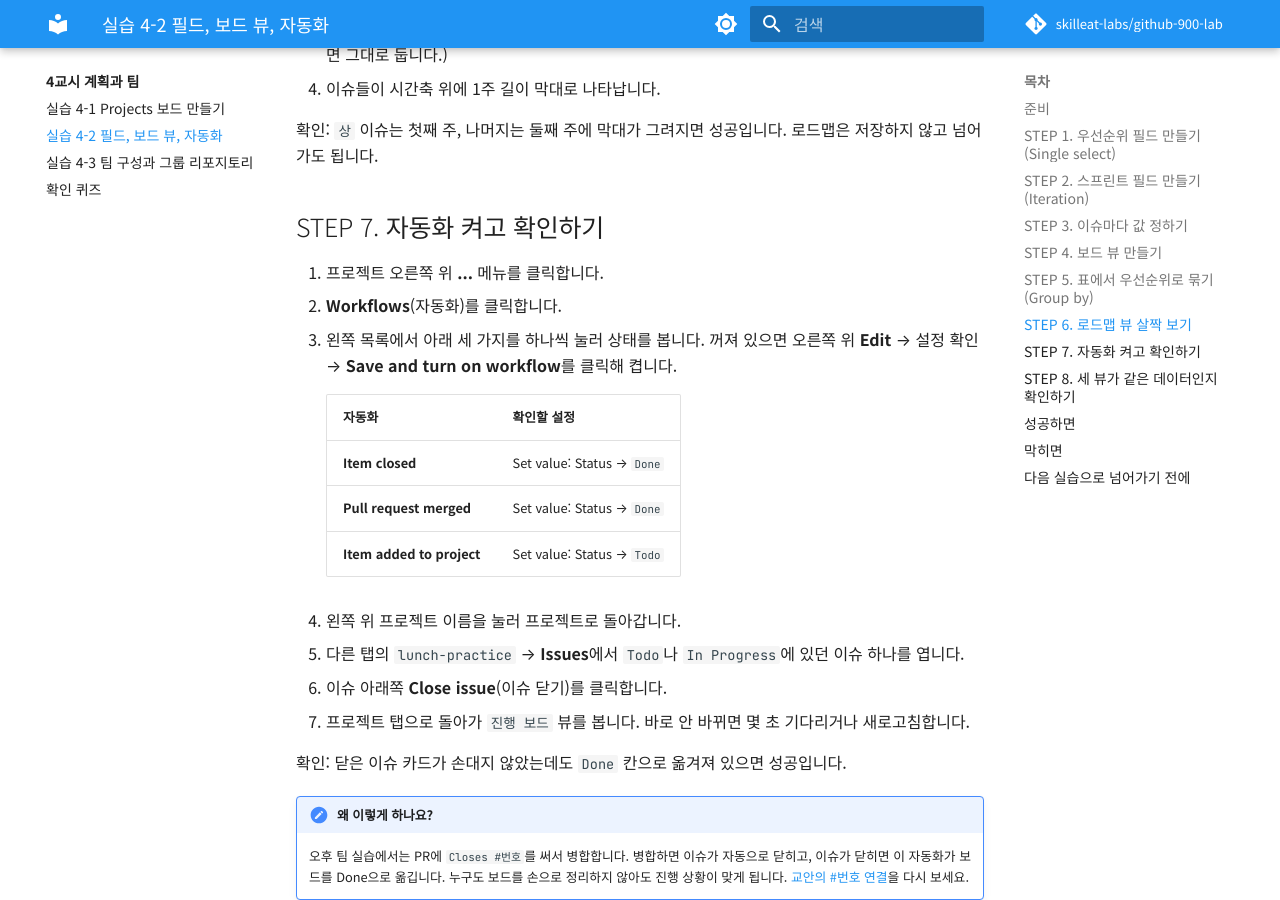
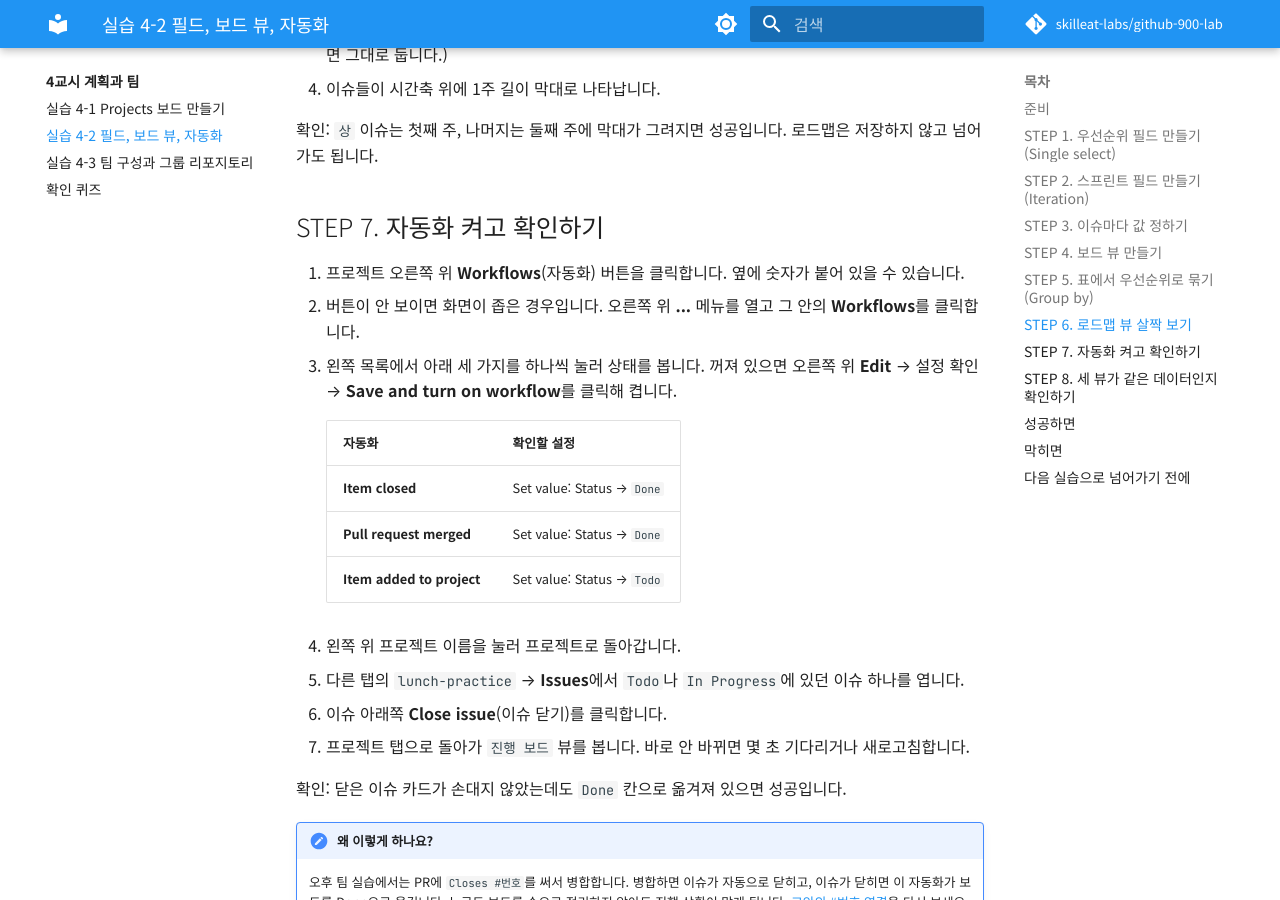
Before and after one commit to hyongsu/github-900-lab, an MkDocs documentation site: the page built from docs/class4/lab-2.md, in a window 1280 px wide and 900 px high, scrolled down 3542 px. Built offline with MkDocs 1.6.1 and Material for MkDocs 9.7.7, drawn with Linux system fonts in a browser that asks for light colours; comment, search, counter and statistics services are not loaded.

Commit message:
5-2 PM 기다리는 동안 할 일을 클릭 단계로, Workflows 버튼 위치를 현재 화면대로
Co-Authored-By: Claude Opus 5.5 <noreply@anthropic.com>

```diff
--- a/docs/class4/lab-2.md
+++ b/docs/class4/lab-2.md
@@ -113,8 +113,8 @@
 
 ## STEP 7. 자동화 켜고 확인하기
 
-1. 프로젝트 오른쪽 위 **...** 메뉴를 클릭합니다.
-2. **Workflows**(자동화)를 클릭합니다.
+1. 프로젝트 오른쪽 위 **Workflows**(자동화) 버튼을 클릭합니다. 옆에 숫자가 붙어 있을 수 있습니다.
+2. 버튼이 안 보이면 화면이 좁은 경우입니다. 오른쪽 위 **...** 메뉴를 열고 그 안의 **Workflows**를 클릭합니다.
 3. 왼쪽 목록에서 아래 세 가지를 하나씩 눌러 상태를 봅니다. 꺼져 있으면 오른쪽 위 **Edit** → 설정 확인 → **Save and turn on workflow**를 클릭해 켭니다.
 
     | 자동화 | 확인할 설정 |
@@ -162,7 +162,7 @@
     뷰 설정을 바꾼 뒤 **Save**를 누르지 않았습니다. 뷰 탭 옆에 파란 점이나 **Save** 버튼이 보이면 저장되지 않은 상태입니다.
 
 ??? failure "이슈를 닫았는데 보드에서 Done으로 가지 않습니다"
-    **...** → **Workflows** → **Item closed**가 켜져 있는지 확인하세요. 켜져 있다면 페이지를 새로고침합니다. 자동화를 켜기 전에 닫은 이슈는 옮겨지지 않으니, 이슈를 **Reopen issue**로 다시 연 뒤 한 번 더 닫아 보세요.
+    오른쪽 위 **Workflows** → **Item closed**가 켜져 있는지 확인하세요. 켜져 있다면 페이지를 새로고침합니다. 자동화를 켜기 전에 닫은 이슈는 옮겨지지 않으니, 이슈를 **Reopen issue**로 다시 연 뒤 한 번 더 닫아 보세요.
 
 ??? failure "로드맵에 막대가 보이지 않습니다"
     **Date fields**가 스프린트로 되어 있는지, 이슈에 스프린트 값이 있는지 확인합니다. 화면 위 **Today** 버튼을 누르면 오늘 날짜 근처로 이동합니다.
```
Also changed, not shown: docs/class4/index.md (+1 -1 lines), docs/class4/lab-3.md (+1 -1 lines), docs/class5/mission-2.md (+30 -2 lines), docs/class6/mission-1.md (+1 -1 lines).
